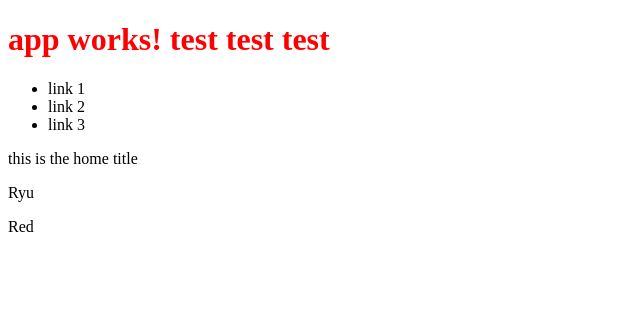
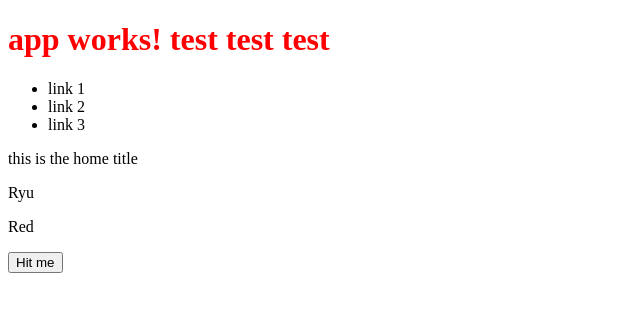
Before and after one commit to zzibert/angular-2, an Angular app: page / in a window 1280 px wide. Shown: the top 312 px of the page, without its empty margins (0-640 px from the left). Built offline with nearby package versions, Linux system fonts and the light colour scheme.

Commit message:
#15 - Custom Event Binding (& @Output)

```diff
--- a/src/app/app.component.html
+++ b/src/app/app.component.html
@@ -9,5 +9,5 @@
   </nav>
 </header>
 <section id="main">
-  <app-home [ninja]="ninja">This is the content between the tags!</app-home>
+  <app-home [ninja]="ninja" (onYell)="yell($event)">This is the content between the tags!</app-home>
 </section>
--- a/src/app/app.component.ts
+++ b/src/app/app.component.ts
@@ -12,4 +12,8 @@ export class AppComponent {
     name: 'Ryu',
     belt: "Red"
   }
+  yell(e){
+    console.log(e);
+    alert("I am Yelling");
+  }
 }
--- a/src/app/home/home.component.html
+++ b/src/app/home/home.component.html
@@ -3,3 +3,4 @@
 </p>
 <p>{{ ninja.name }}</p>
 <p>{{ ninja.belt }}</p>
+<button (click)="fireYellEvent($event)">Hit me</button>
--- a/src/app/home/home.component.ts
+++ b/src/app/home/home.component.ts
@@ -1,4 +1,4 @@
-import { Component, OnInit, Input } from '@angular/core';
+import { Component, OnInit, Input, Output, EventEmitter } from '@angular/core';
 
 @Component({
   selector: 'app-home',
@@ -14,6 +14,11 @@ export class HomeComponent implements OnInit {
   homeTitle = 'this is the home title'
   myString = 'i like pujo!'
   @Input() ninja;
+  @Output() onYell = new EventEmitter();
+
+  fireYellEvent(e){
+    this.onYell.emit(e);
+  }
 
 
 
```
